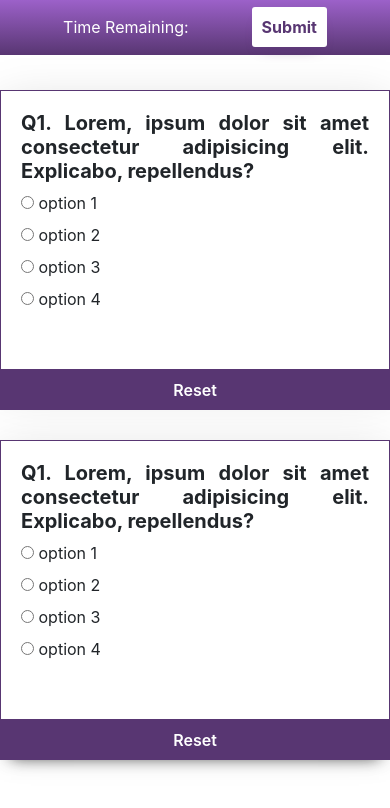
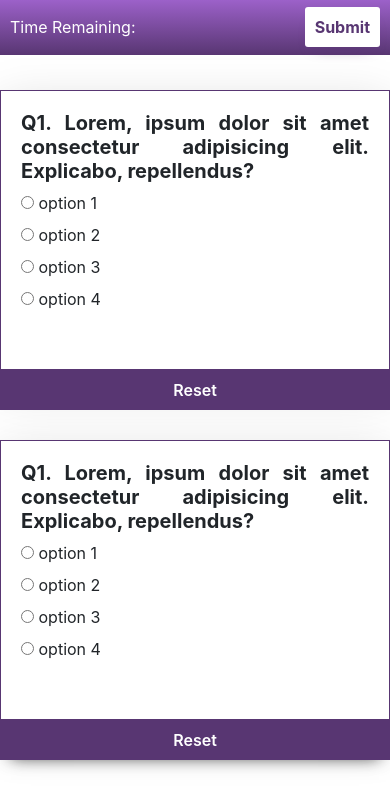
Before and after one commit to nirmal0812/walkover-project, a plain HTML site: page quiz.html in a window 390 px wide. Drawn offline with nearby package versions, Linux system fonts and the light colour scheme.

Commit message:
final commit

```diff
--- a/endpage.css
+++ b/endpage.css
@@ -50,5 +50,6 @@ h1{
     .end{
         width: 100%;
         height: 100%;
+        border-radius: 0;
     }
 }
--- a/quiz.css
+++ b/quiz.css
@@ -19,7 +19,7 @@ nav{
 }
 nav ul{
     display: flex;
-    justify-content: space-evenly;
+    justify-content: space-between;
     align-items: center;
     padding: 10px 0 0 0 ;
 }
@@ -27,6 +27,12 @@ nav ul li{
     align-items: center;
     color: white;
     margin-top: 5px;
+}
+nav ul .l1{
+    margin-left: 4.3em;
+}
+nav ul .l2{
+    margin-right: 4.3em;
 }
 nav h5{
     color: white;
@@ -95,5 +101,11 @@ input[type="button"] {
         width: 100%;
         border: none;
     }
+    nav ul .l1{
+        margin-left: 10px;
+    }
+    nav ul .l2{
+        margin-right: 10px;
+    }
 
 }
--- a/quiz.html
+++ b/quiz.html
@@ -10,8 +10,8 @@
     <body>
         <nav>
             <ul>
-                <li>Time Remaining: </li>
-                <li><a href="endpage.html" class="submit">Submit</a></li>
+                <li class="l1">Time Remaining: </li>
+                <li class="l2"><a href="endpage.html" class="submit">Submit</a></li>
             </ul>
         </nav>
 
```
Also changed, not shown: index.html (+7 -7 lines), style.css (+7 -5 lines).
